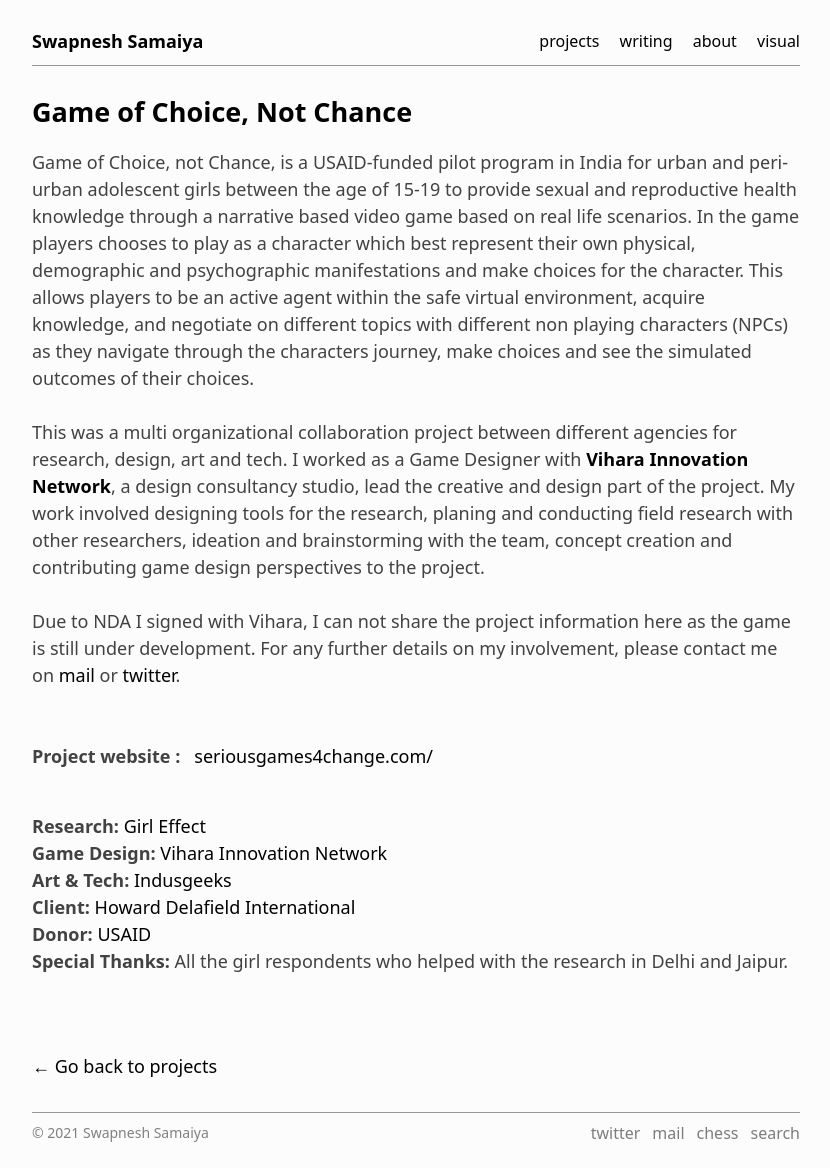
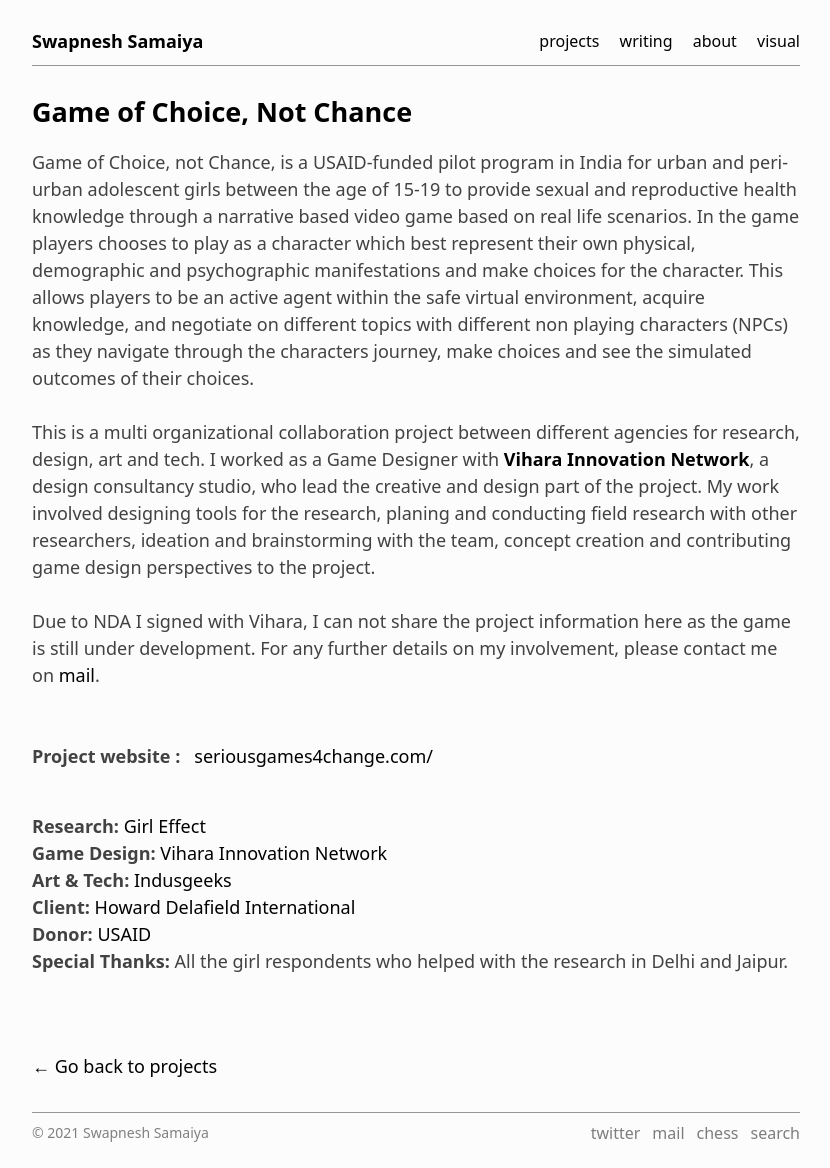
Before and after one commit to bunbutterjam/bunbutterjam.github.io, a Jekyll site: the page built from _projects/Game-Of-Choice-Not-Chance.html, in a window 1280 px wide. Shown: the whole page, without its empty margins (224-1054 px from the left). Built offline with Jekyll 4.4.1, drawn with Linux system fonts in a browser that asks for light colours.

Commit message:
goc update

```diff
--- a/_projects/Game-Of-Choice-Not-Chance.html
+++ b/_projects/Game-Of-Choice-Not-Chance.html
@@ -9,19 +9,32 @@
 ---
 
 <p>
-    Game of Choice, not Chance, is a USAID-funded pilot program in India for urban and peri-urban adolescent girls between the age of 15-19 to provide sexual and reproductive health knowledge through a narrative based video game based on real life scenarios. In the game players chooses to play as a character which best represent their own physical, demographic and psychographic manifestations and make choices for the character. This allows players to be an active agent within the safe virtual environment, acquire knowledge, and negotiate on different topics with different non playing characters (NPCs) as they navigate through the characters journey, make choices and see the simulated outcomes of their choices.
+    Game of Choice, not Chance, is a USAID-funded pilot program in India for urban and peri-urban adolescent girls
+    between the age of 15-19 to provide sexual and reproductive health knowledge through a narrative based video game
+    based on real life scenarios. In the game players chooses to play as a character which best represent their own
+    physical, demographic and psychographic manifestations and make choices for the character. This allows players to be
+    an active agent within the safe virtual environment, acquire knowledge, and negotiate on different topics with
+    different non playing characters (NPCs) as they navigate through the characters journey, make choices and see the
+    simulated outcomes of their choices.
 
     <br><br>
 
-    This was a multi organizational collaboration project between different agencies for research, design, art and tech. I worked as a Game Designer with <b><a href="https://www.vihara.asia/">Vihara Innovation Network</a></b>, a design consultancy studio, lead the creative and design part of the project. My work involved designing tools for the research, planing and conducting field research with other researchers, ideation and brainstorming with the team, concept creation and contributing game design perspectives to the project.
+    This is a multi organizational collaboration project between different agencies for research, design, art and tech.
+    I worked as a Game Designer with <b><a href="https://www.vihara.asia/">Vihara Innovation Network</a></b>, a design
+    consultancy studio, who lead the creative and design part of the project. My work involved designing tools for the
+    research, planing and conducting field research with other researchers, ideation and brainstorming with the team,
+    concept creation and contributing game design perspectives to the project.
 
     <br><br>
 
-    Due to NDA I signed with Vihara, I can not share the project information here as the game is still under development. For any further details on my involvement, please contact me on <a href="mailto:samaiya.swapnesh@gmail.com">mail</a> or <a href="https://twitter.com/banbutterjam">twitter</a>.
+    Due to NDA I signed with Vihara, I can not share the project information here as the game is still under
+    development. For any further details on my involvement, please contact me on <a
+        href="mailto:samaiya.swapnesh@gmail.com">mail</a>.
 
     <br><br><br>
 
-    <b>Project website :</b> &nbsp <a href="https://www.seriousgames4change.com" target="_blank">seriousgames4change.com/</a>
+    <b>Project website :</b> &nbsp <a href="https://www.seriousgames4change.com"
+        target="_blank">seriousgames4change.com/</a>
 
 
     <br><br>
```
Lines whose indentation alone changed are shown as unchanged.
